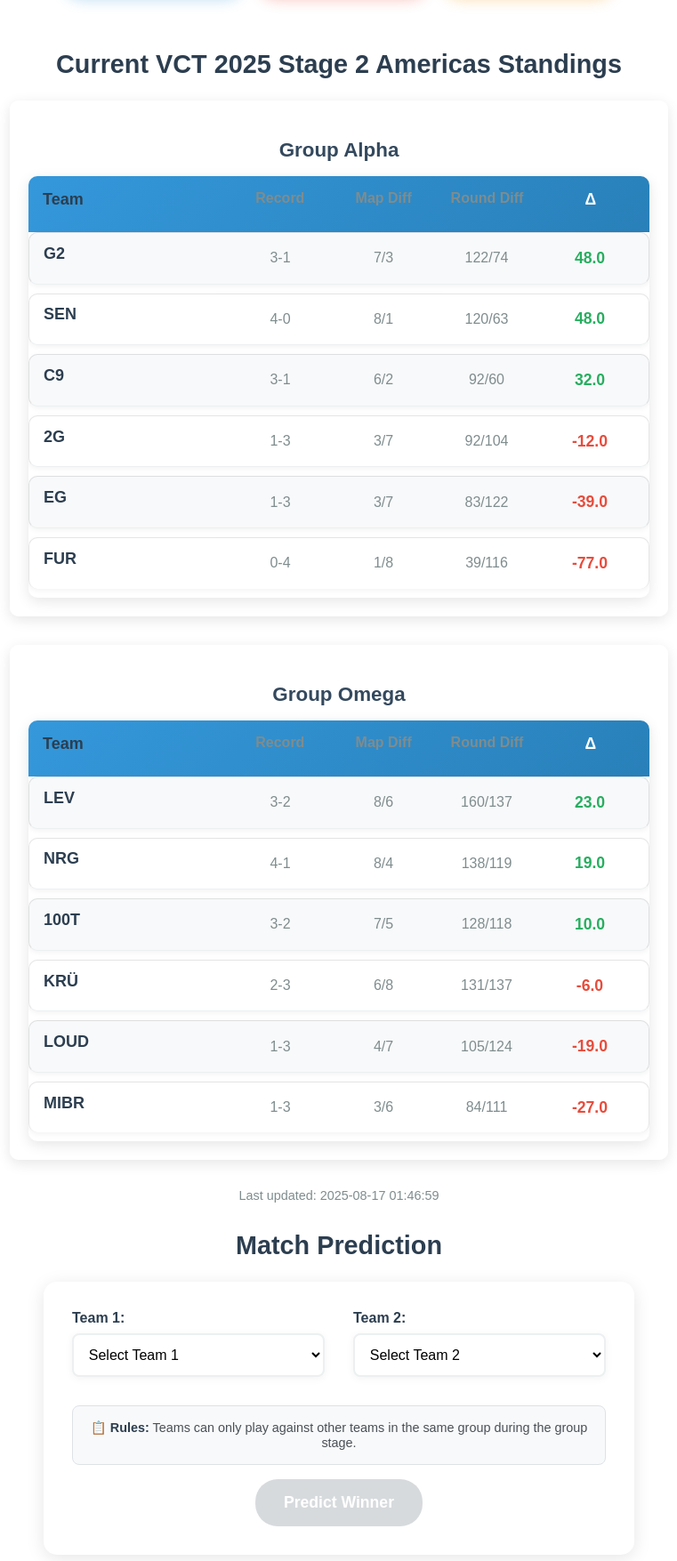
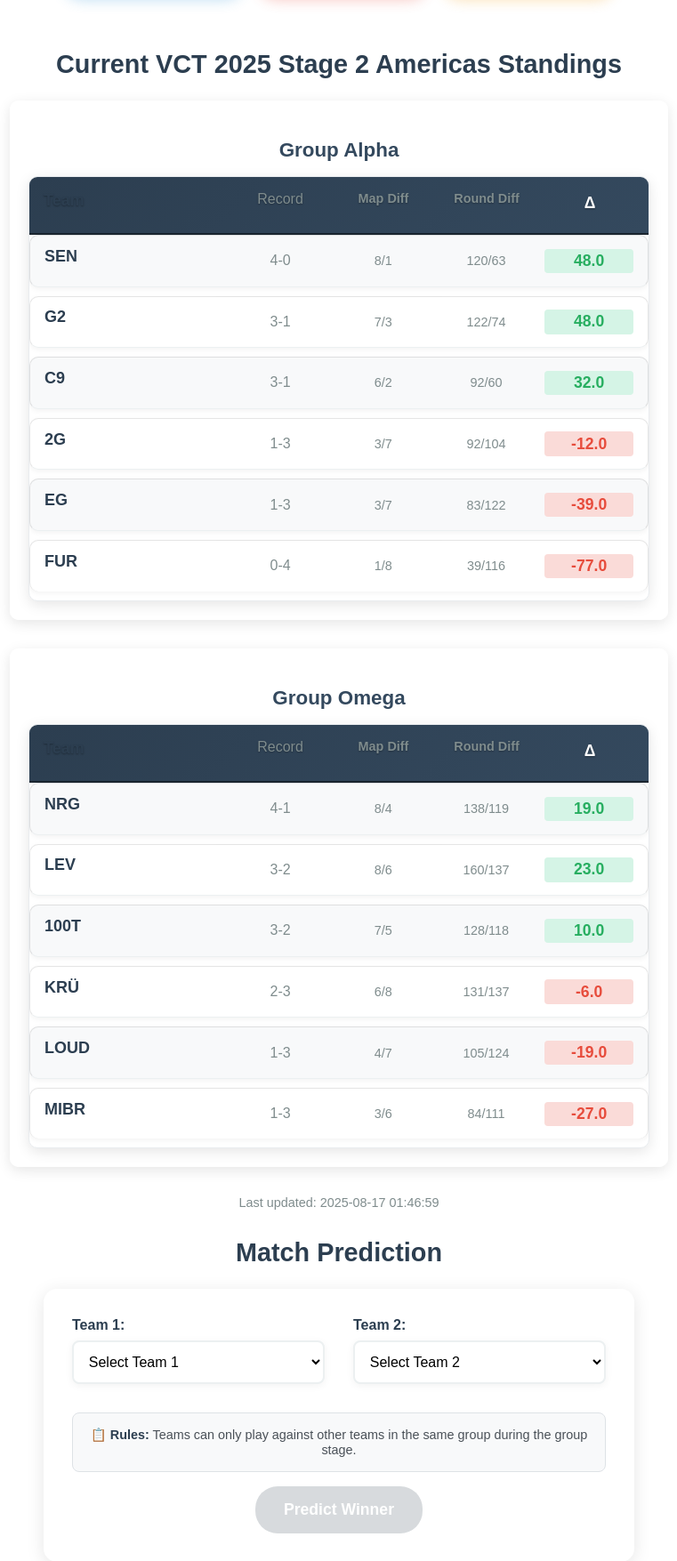
Before and after one commit to donacianojesus/VCTPredictorAPP, a Flask app: page / in a window 1280 px wide. Shown: the part 231-1986 px from the top of the page at 89% size, without its empty margins (259-1020 px from the left). Run offline with Flask 3, Linux system fonts and the light colour scheme; data comes from the database, SQL or seed files in the repository; data that the repository does not hold is empty; some libraries are stand-ins or nearby versions.

Commit message:
Fixed current bugs

```diff
--- a/mvp3-auto-predictor/app/routes.py
+++ b/mvp3-auto-predictor/app/routes.py
@@ -531,6 +531,29 @@ def index():
                                 error_message="No VCT data available. Please use the Update button to fetch current tournament data.",
                                 last_updated=None)
 
+        # Sort teams by record (best to worst)
+        def parse_record(record_str):
+            """Parse record string like '4-0' to get wins and losses"""
+            try:
+                if '-' in record_str:
+                    wins, losses = map(int, record_str.split('-'))
+                    return wins, losses
+                elif '–' in record_str:  # Handle en dash
+                    wins, losses = map(int, record_str.split('–'))
+                    return wins, losses
+                else:
+                    return 0, 0
+            except:
+                return 0, 0
+
+        def sort_teams(team):
+            """Sort key for teams: wins (desc), then losses (asc)"""
+            wins, losses = parse_record(team['record'])
+            return (-wins, losses)  # Negative wins for descending order
+
+        # Sort teams within each group
+        teams_with_stats.sort(key=sort_teams)
+
         # Handle form submission for prediction
         prediction_result = None
         error_message = None
--- a/mvp3-auto-predictor/static/styles.css
+++ b/mvp3-auto-predictor/static/styles.css
@@ -635,6 +635,7 @@ select:focus {
     border-radius: 10px;
     box-shadow: 0 4px 15px rgba(0, 0, 0, 0.1);
     overflow: hidden;
+    border: 1px solid #e9ecef;
 }
 
 .table-header {
@@ -642,10 +643,12 @@ select:focus {
     grid-template-columns: 2fr 1fr 1fr 1fr 1fr;
     gap: 1rem;
     padding: 1rem;
-    background: linear-gradient(135deg, #3498db, #2980b9);
+    background: linear-gradient(135deg, #2c3e50, #34495e);
     color: white;
     font-weight: 600;
     text-align: center;
+    text-shadow: 0 1px 2px rgba(0, 0, 0, 0.3);
+    border-bottom: 2px solid #1a252f;
 }
 
 .team-row {
@@ -656,6 +659,11 @@ select:focus {
     border-bottom: 1px solid #ecf0f1;
     align-items: center;
     text-align: center;
+    transition: background-color 0.2s ease;
+}
+
+.team-row:hover {
+    background-color: #f8f9fa;
 }
 
 .team-row:last-child {
@@ -666,27 +674,43 @@ select:focus {
     background: #f8f9fa;
 }
 
+.team-row:nth-child(even):hover {
+    background-color: #e9ecef;
+}
+
 .team-name {
     font-weight: 600;
     color: #2c3e50;
     text-align: left;
 }
 
-.record, .map-diff, .round-diff {
+.record {
     color: #7f8c8d;
+    font-weight: 500;
+}
+
+.map-diff, .round-diff {
+    color: #7f8c8d;
+    font-size: 0.9rem;
 }
 
 .delta {
     font-weight: 600;
     font-size: 1.1rem;
+    border-radius: 4px;
+    padding: 0.2rem 0.5rem;
+    display: inline-block;
+    min-width: 40px;
 }
 
 .delta.positive {
     color: #27ae60;
+    background-color: #d5f4e6;
 }
 
 .delta.negative {
     color: #e74c3c;
+    background-color: #fadbd8;
 }
 
 /* Prediction Section */
```
Also changed, not shown: mvp3-auto-predictor/static/script.js (+23 -9 lines).
